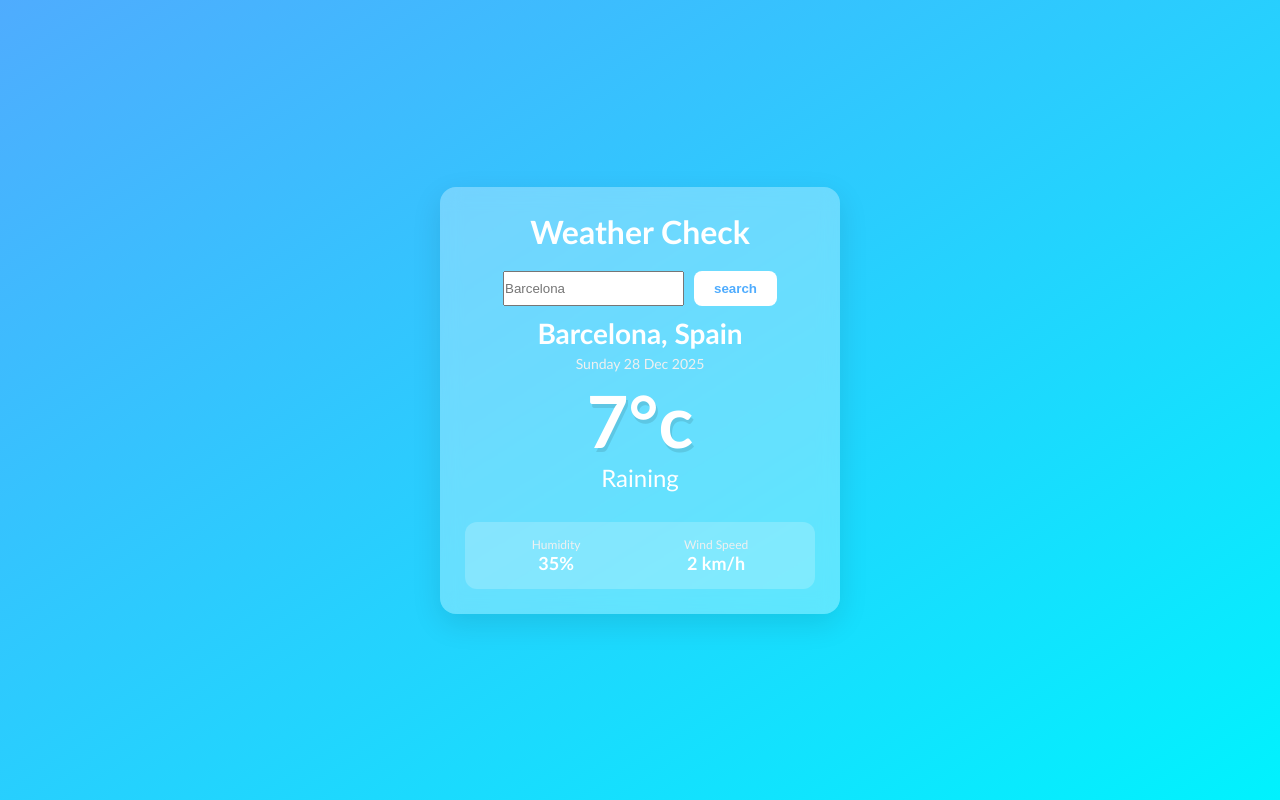
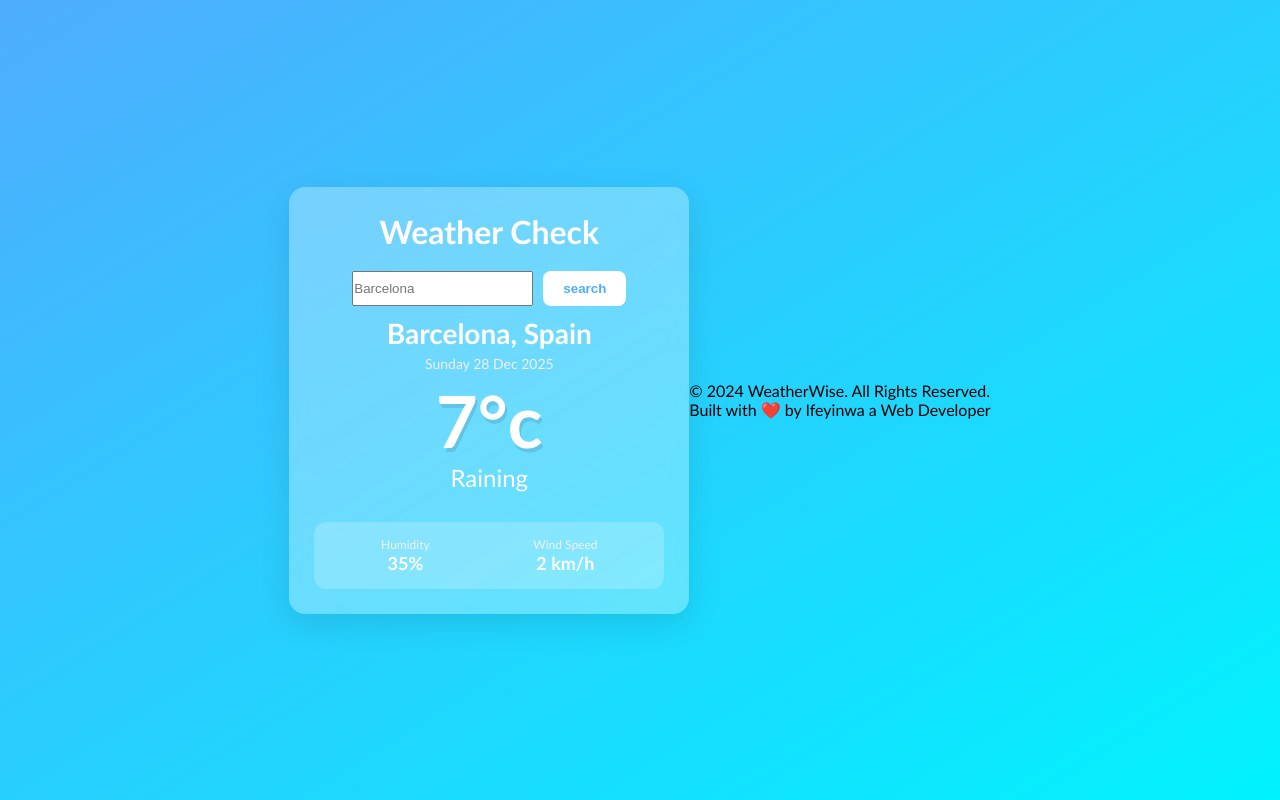
Before and after one commit to Dresumewill/Weather-app, a plain HTML site: page index.html in a window 1280 px wide. Drawn offline with Linux system fonts and the light colour scheme.

Commit message:
adding the footer as weatherwise

```diff
--- a/index.html
+++ b/index.html
@@ -57,6 +57,15 @@
         </main>
     </div>
 
+    <footer>
+    <div class="footer-content">
+        <p>&copy; 2024 <span class="brand-name">WeatherWise</span>. All Rights Reserved.</p>
+        <div class="social-links">
+            <p>Built with ❤️ by Ifeyinwa a Web Developer</p>
+        </div>
+    </div>
+    </footer>
+
     <script src="script.js"></script>
 </body>
 
```
